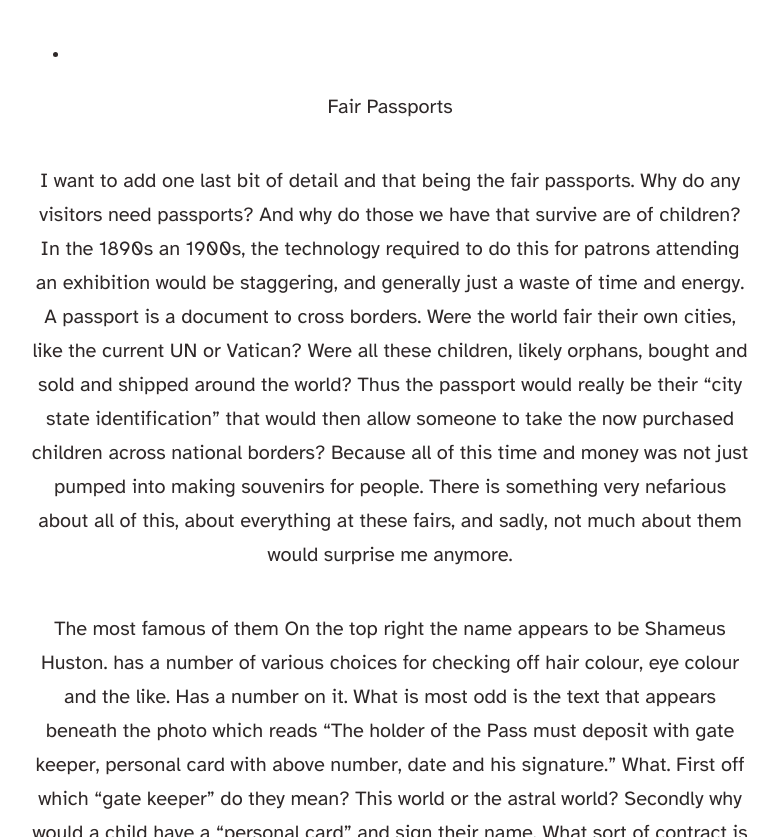
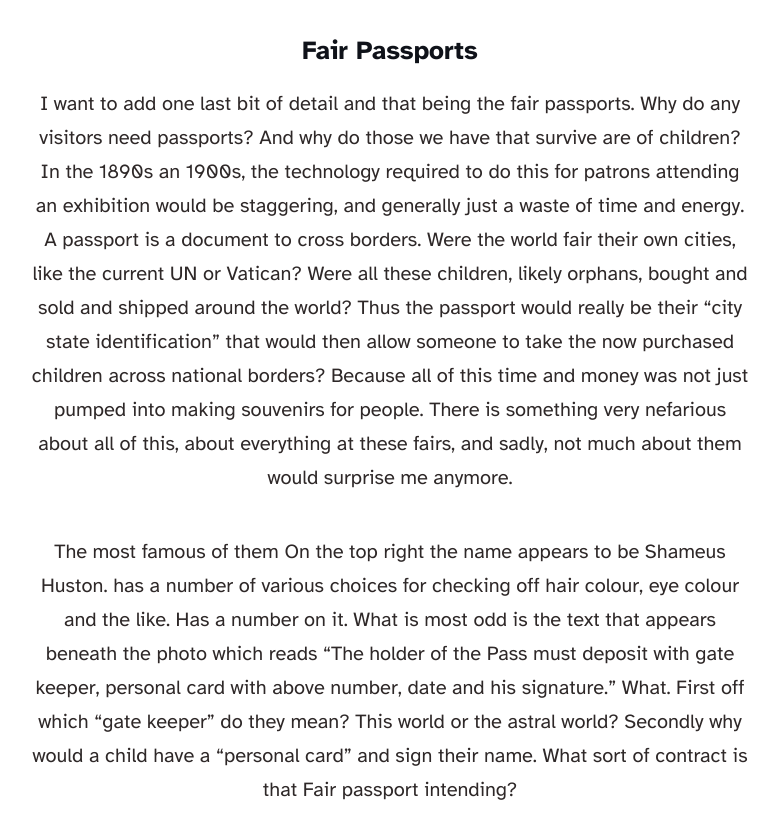
Before and after one commit to OJNyb/howdie, an Astro site: page /blog/fairmodels in a window 1280 px wide. Shown: the part 4825-5662 px from the top of the page, without its empty margins (250-1029 px from the left). Built offline with nearby package versions, Linux system fonts and the light colour scheme; Astro itself is replaced by a stand-in of ours.

Commit message:
Format error blog

```diff
--- a/src/content/blog/fairmodels.md
+++ b/src/content/blog/fairmodels.md
@@ -47,9 +47,7 @@ Another example is the guy who built an entire town, called Elgin Park. His stor
 
 I mean could the Chicago World Fair or St. Louis Fair be built for real in two years as presented. No way possible, just due to the amount of earth and material that needs to be moved. However a "portion" of the fair be built, and a midway, some restaurants and whatnot...but make the majority of the fair to be seen only in model form and then that be photographed. That is something that could be done in a 2 year span.
 
--
-
-Fair Passports
+#### Fair Passports
 
 I want to add one last bit of detail and that being the fair passports. Why do any visitors need passports? And why do those we have that survive are of children? In the 1890s an 1900s, the technology required to do this for patrons attending an exhibition would be staggering, and generally just a waste of time and energy. A passport is a document to cross borders. Were the world fair their own cities, like the current UN or Vatican? Were all these children, likely orphans, bought and sold and shipped around the world? Thus the passport would really be their "city state identification" that would then allow someone to take the now purchased children across national borders? Because all of this time and money was not just pumped into making souvenirs for people. There is something very nefarious about all of this, about everything at these fairs, and sadly, not much about them would surprise me anymore.
 
```
